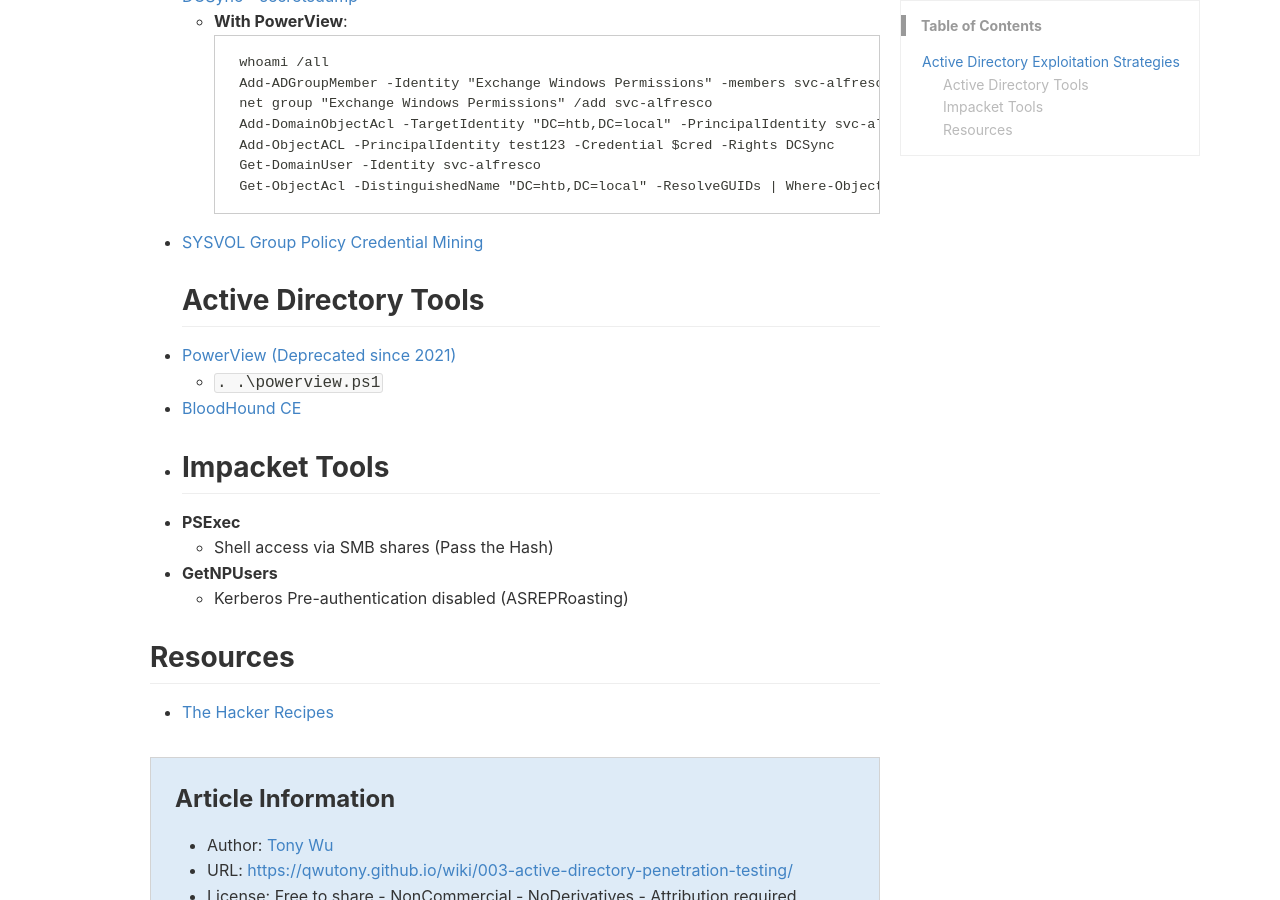
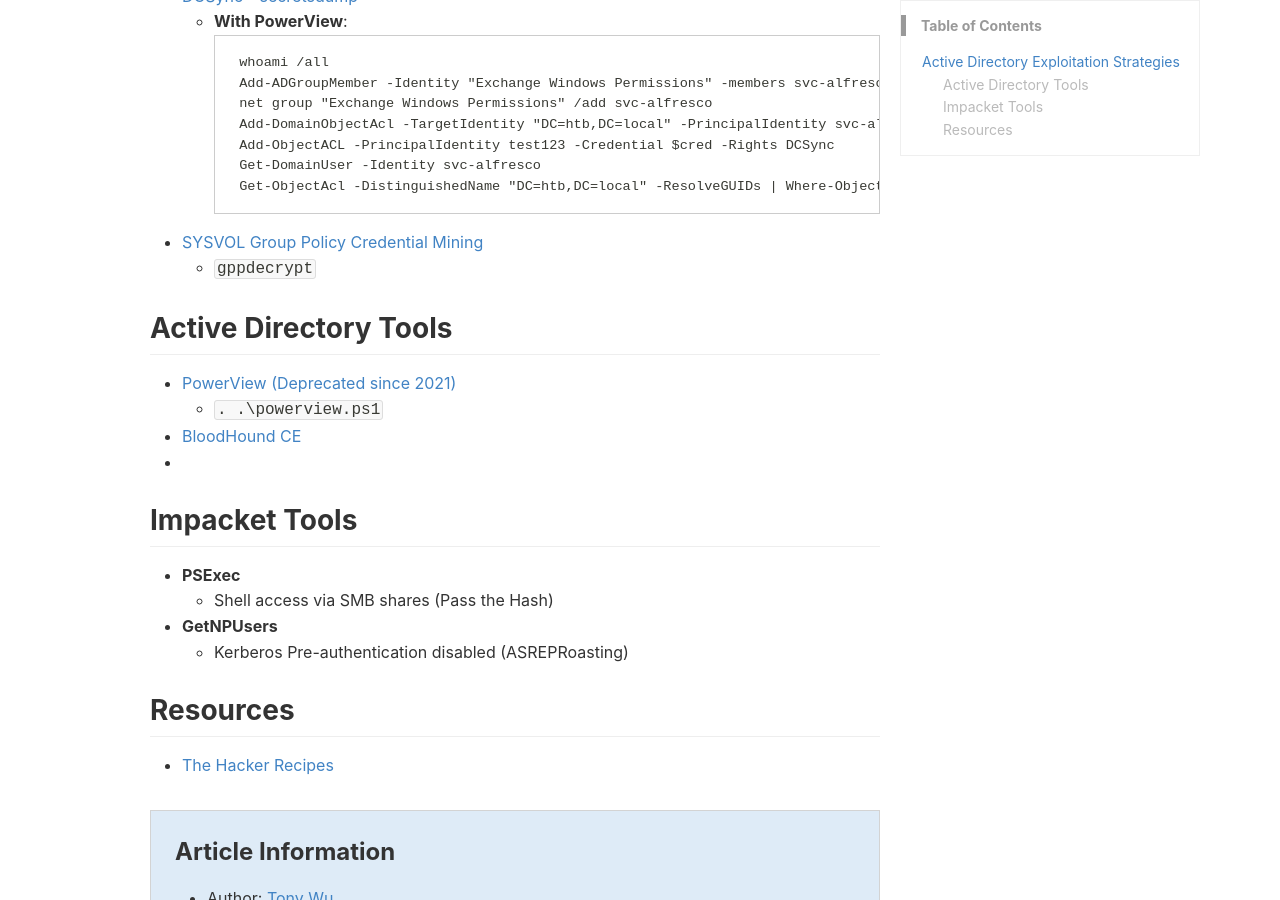
Before and after one commit to qwutony/qwutony.github.io, a Jekyll site: the page built from _wiki/003-active-directory-penetration-testing.md, in a window 1280 px wide and 900 px high, scrolled down 507 px. Built offline with Jekyll 4.4.1, drawn with Linux system fonts in a browser that asks for light colours; a style sheet for code colours, icons or effects is not loaded.

Commit message:
Update 003-active-directory-penetration-testing.md

````diff
--- a/_wiki/003-active-directory-penetration-testing.md
+++ b/_wiki/003-active-directory-penetration-testing.md
@@ -25,11 +25,14 @@ keywords: Internals
     Get-ObjectAcl -DistinguishedName "DC=htb,DC=local" -ResolveGUIDs | Where-Object { $_.IdentityReference -match "svc-alfresco" }
     ```
  - [SYSVOL Group Policy Credential Mining](https://adsecurity.org/?p=2288)
+   - ```gppdecrypt```
+
 ## Active Directory Tools
  - [PowerView (Deprecated since 2021)](https://github.com/PowerShellMafia/PowerSploit/blob/dev/Recon/PowerView.ps1)
    -  ```. .\powerview.ps1```
  - [BloodHound CE](https://github.com/SpecterOps/BloodHound)
  -
+
 ## Impacket Tools
   - **PSExec**
     - Shell access via SMB shares (Pass the Hash)
````
